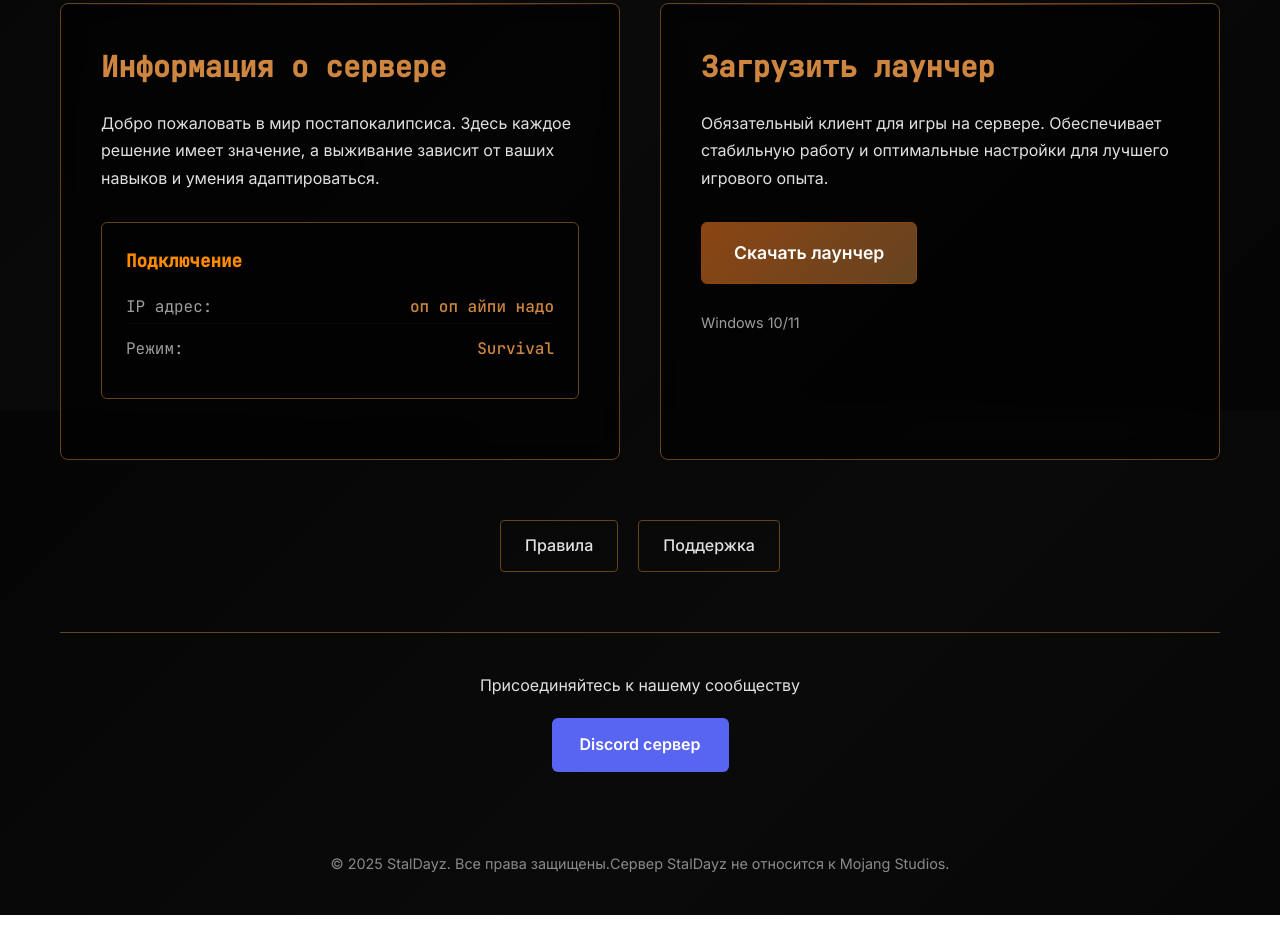
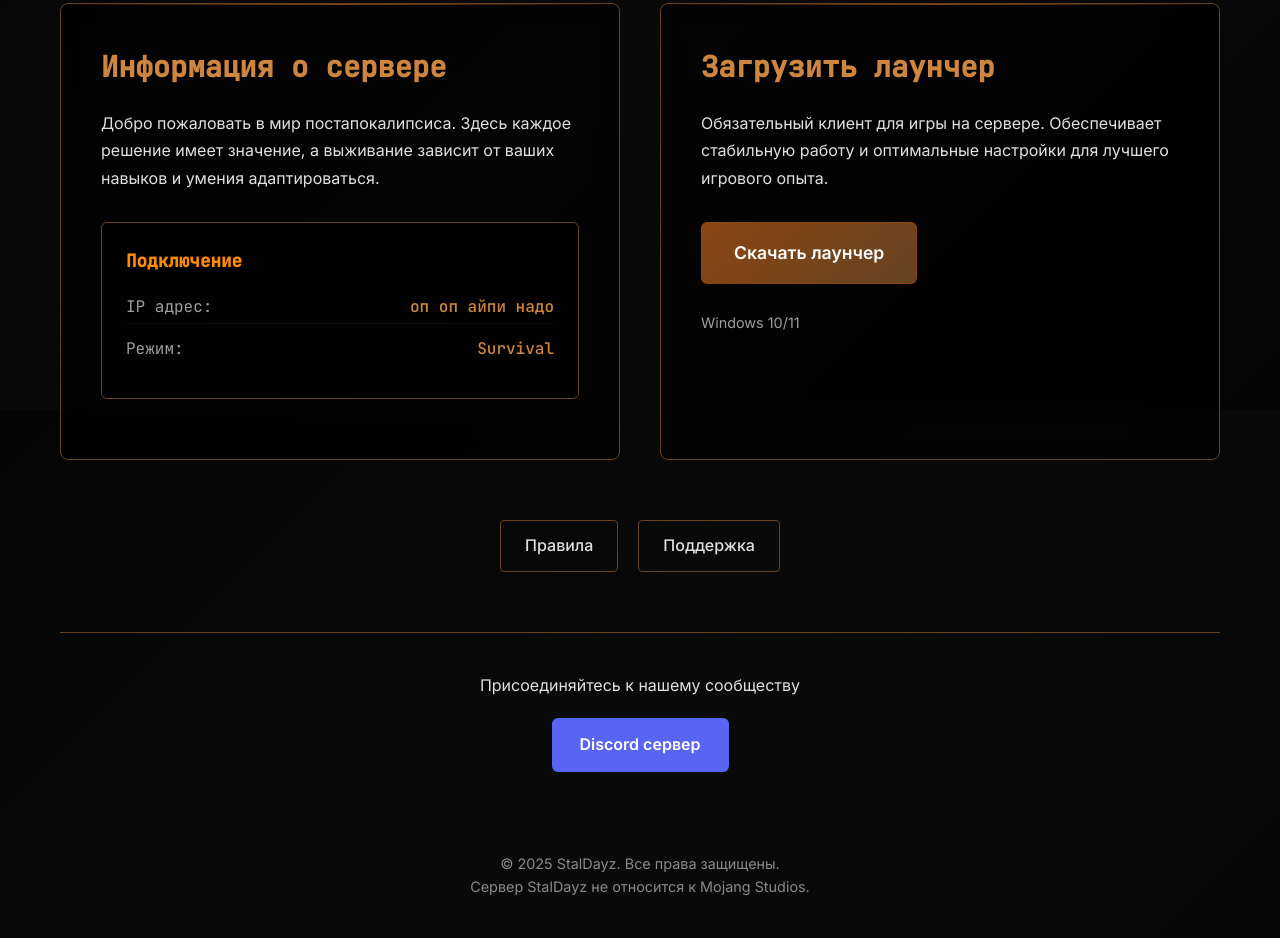
Before and after one commit to StalDayz/Staldayz, a plain HTML site: page index.html in a window 1280 px wide. Shown: the part 390-1328 px from the top of the page. Before the commit the page ends 1305 px from the top, so only its background shows below. Drawn offline with Linux system fonts and the light colour scheme.

Commit message:
Update index.html

```diff
--- a/index.html
+++ b/index.html
@@ -361,7 +361,8 @@
         </div>
 
         <footer class="footer">
-            <p>&copy; 2025 StalDayz. Все права защищены.Сервер StalDayz не относится к Mojang Studios.</p>
+            <p>&copy; 2025 StalDayz. Все права защищены.</p>
+            <p>Сервер StalDayz не относится к Mojang Studios.</p>
         </footer>
     </div>
 
```
